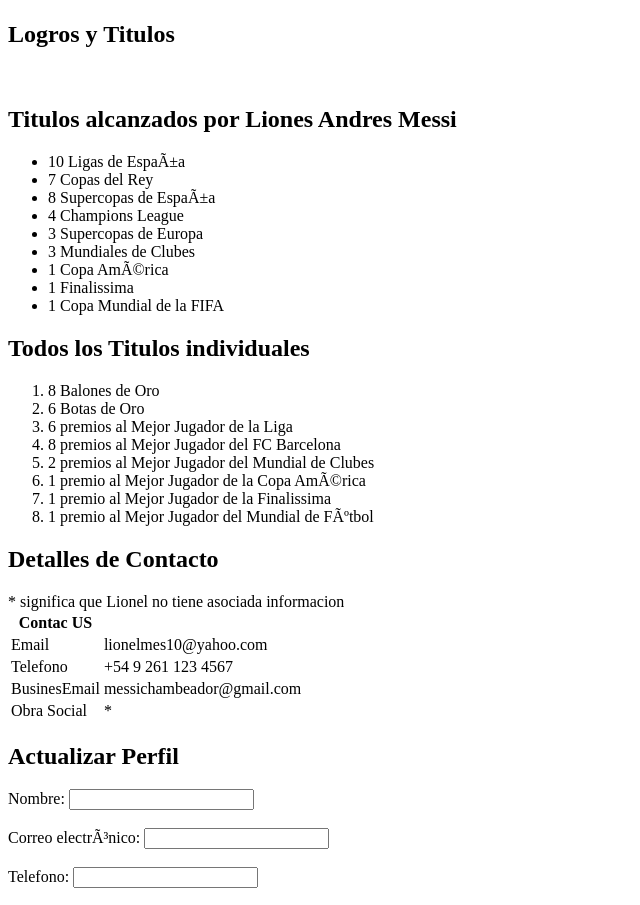
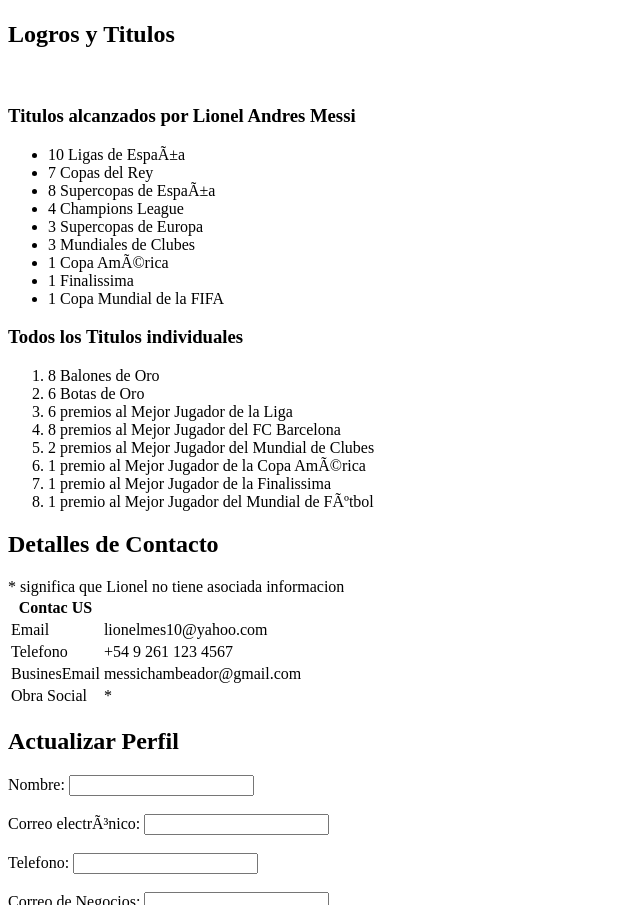
Before and after one commit to slidleeXx/Html_dem1, a plain HTML site: page index.html in a window 1280 px wide. Shown: the part 931-1836 px from the top of the page, without its empty margins (0-640 px from the left). Drawn offline with Linux system fonts and the light colour scheme.

Commit message:
Refactor user profile section: correct heading levels and improve formatting of achievements

```diff
--- a/index.html
+++ b/index.html
@@ -35,7 +35,7 @@
                 </video>
 
                 <h2>Logros y Titulos</h2><br>
-                    <h2> Titulos alcanzados por Liones Andres Messi</h2>
+                <h3> Titulos alcanzados por Lionel Andres Messi</h3>
                         <ul>
                             <li> 10 Ligas de España</li>
                             <li> 7 Copas del Rey</li>
@@ -48,7 +48,7 @@
                             <li> 1 Copa Mundial de la FIFA</li>
                         </ul>
 
-                <h2>Todos los Titulos individuales </h2>
+                <h3>Todos los Titulos individuales </h3>
                     <ol>
                         <li> 8 Balones de Oro</li>
                         <li> 6 Botas de Oro</li>
```
Lines whose indentation alone changed are shown as unchanged.
